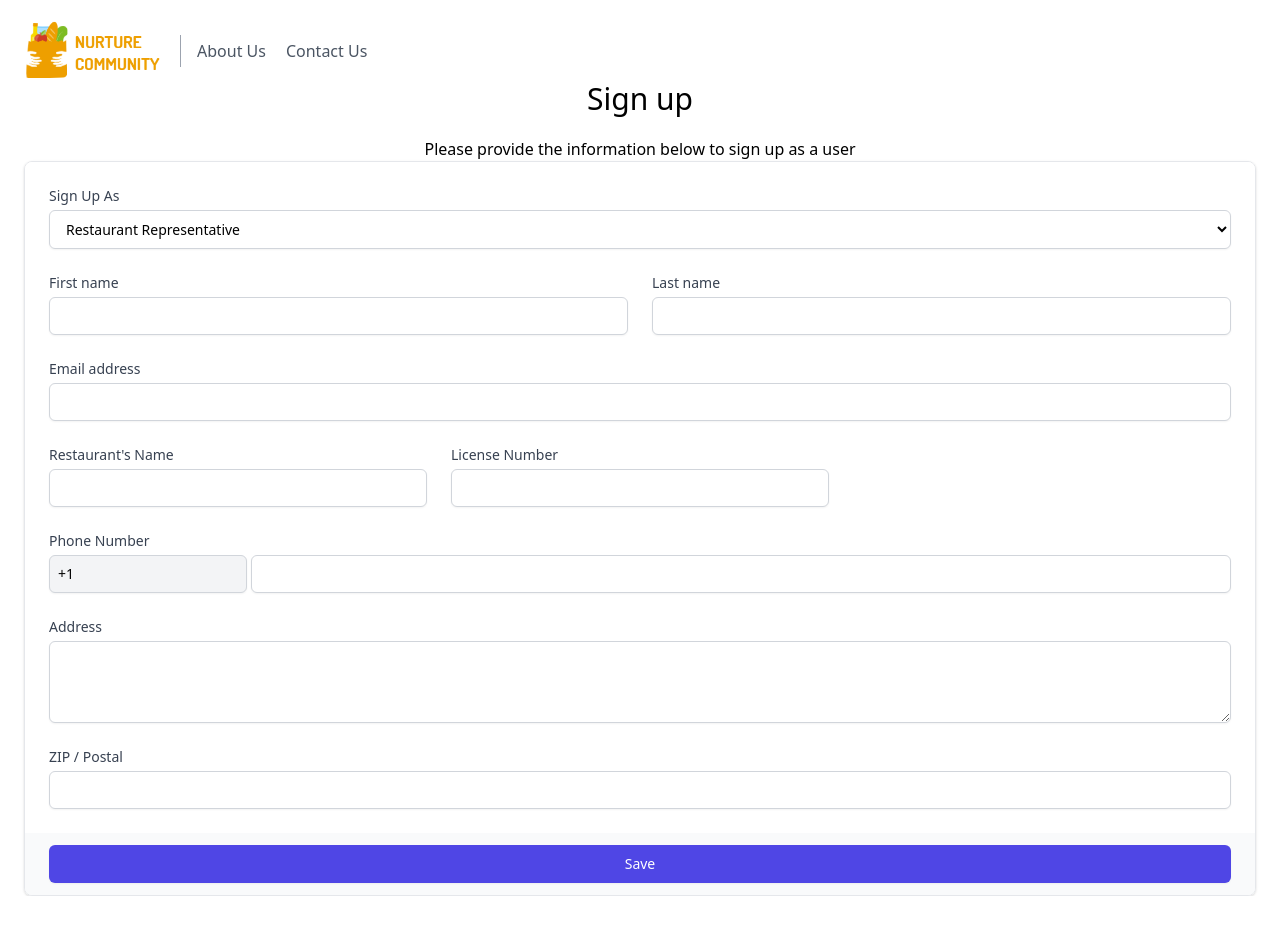
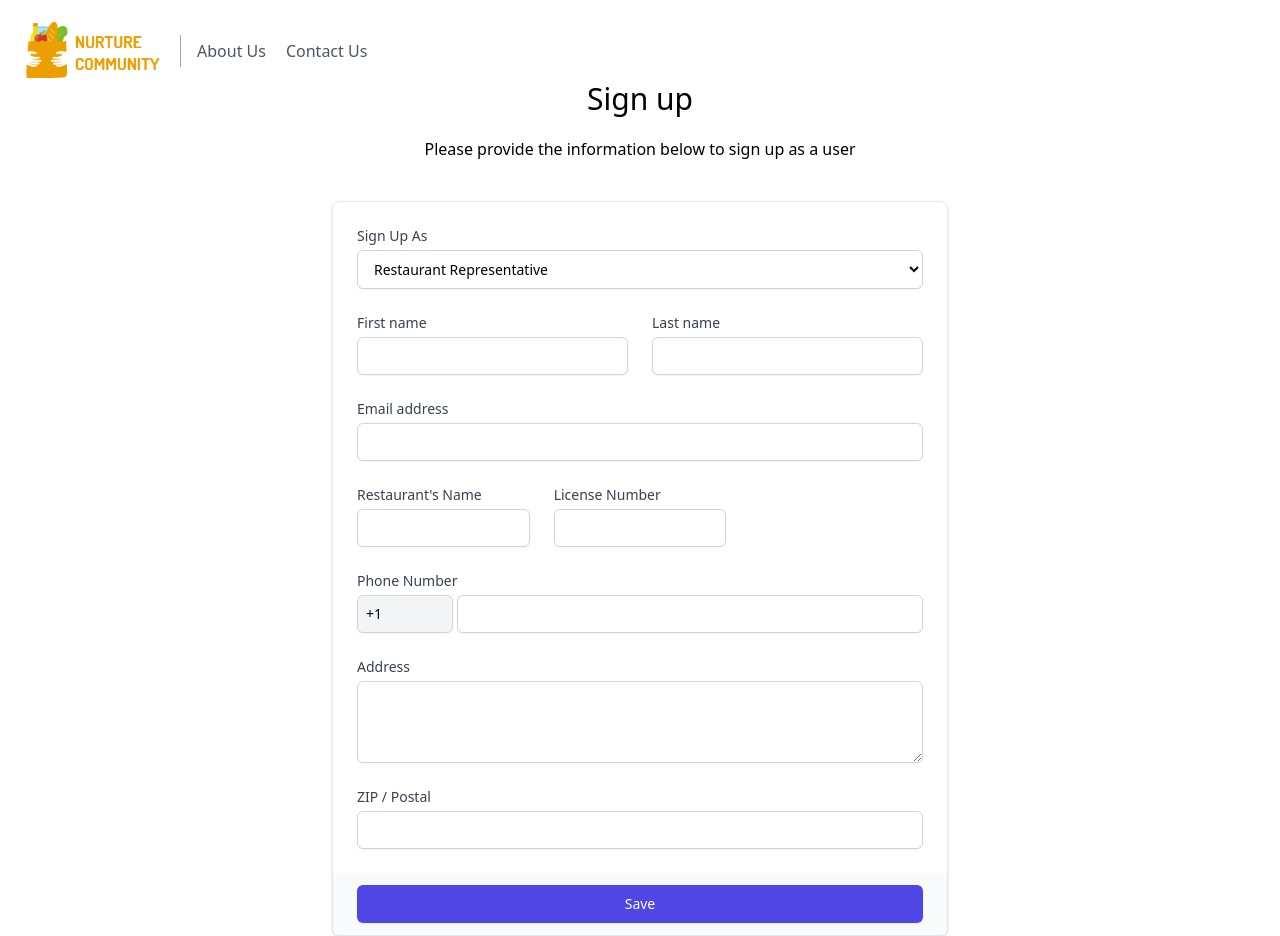
Before and after one commit to Anubha-31/Nurture-Community, a Vue app: page /sign-up in a window 1280 px wide. Before the commit the page ends 896 px from the top, so only its background shows below. Built offline with nearby package versions, Linux system fonts and the light colour scheme.

Commit message:
format login

```diff
--- a/src/views/SignUp.vue
+++ b/src/views/SignUp.vue
@@ -17,7 +17,7 @@
         <p class="mt-5">Please provide the information below to sign up as a user</p>
       </div>
 
-      <div class="mt-5 md:mt-0 ">
+      <div class="mt-5 md:mt-10 md:w-1/2 md:mx-auto">
         <form action="#" method="POST">
           <div class="shadow overflow-hidden rounded-lg border border-gray-200">
             <div class="px-4 py-5 bg-white sm:p-6">
```
Also changed, not shown: src/views/Login.vue (+0 -7 lines).
